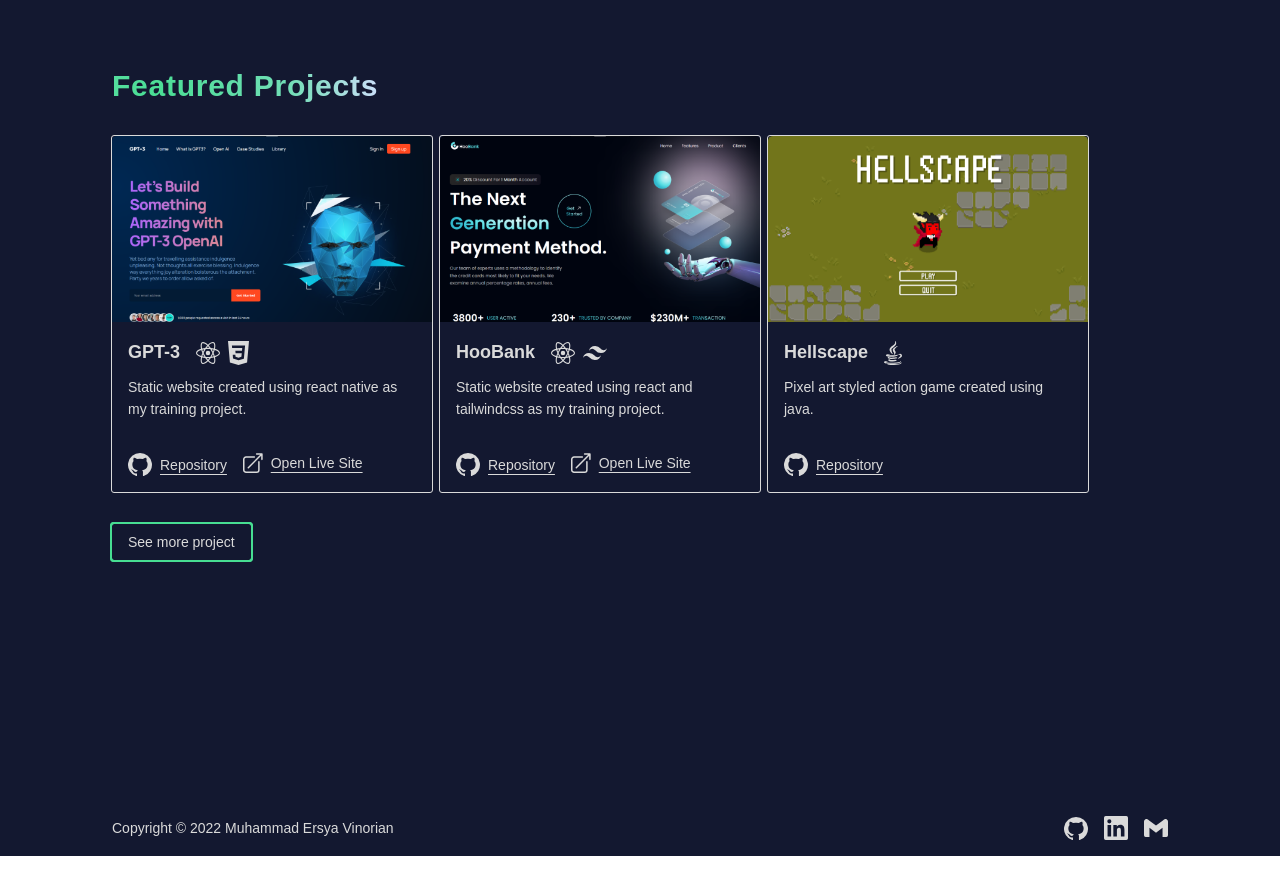
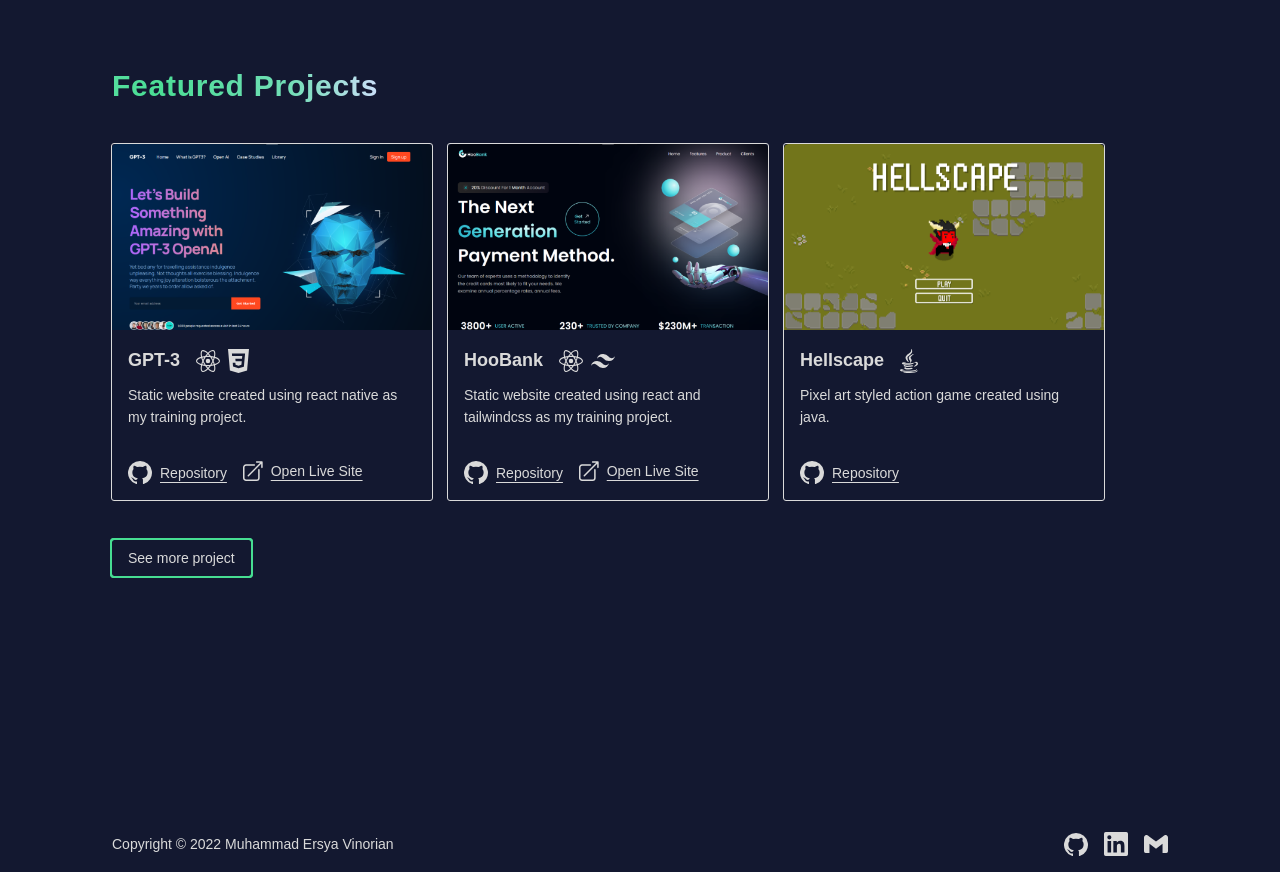
Before and after one commit to mvinorian/mvinorian.github.io, a Next.js app: page / in a window 1280 px wide. Shown: the part 860-1732 px from the top of the page. Built offline with nearby package versions, Linux system fonts and the light colour scheme.

Commit message:
style: change padding and width of project cards

```diff
--- a/src/components/ProjectCard.tsx
+++ b/src/components/ProjectCard.tsx
@@ -19,9 +19,10 @@ export default function ProjectCard({
   repository,
 }: ProjectCardProps) {
   return (
-    <div className="flex flex-col justify-between items-start min-w-fit rounded-sm outline outline-1 outline-accent">
-      <img src={image} alt="" className="w-80 object-contain" />
+    <div className="flex flex-col justify-start mr-4 my-2 max-w-xs rounded-sm outline outline-1 outline-accent">
+      <img src={image} alt="" className="w-full object-contain" />
 
+      <div className="flex flex-col justify-between items-start h-full">
         <div className="flex flex-col justify-start items-start mx-4 my-4">
           <div className="flex flex-row justify-start items-center">
             <h3 className="font-poppins font-semibold text-lg text-accent leading-relaxed mr-2">
@@ -33,7 +34,7 @@ export default function ProjectCard({
             ))}
           </div>
 
-        <p className="font-poppins text-sm text-accent leading-relaxed max-w-[18rem] mt-2">
+          <p className="flex-1 font-poppins text-sm text-accent leading-relaxed mt-2">
             {children}
           </p>
         </div>
@@ -58,5 +59,6 @@ export default function ProjectCard({
           </Link>
         </div>
       </div>
+    </div>
   );
 }
--- a/src/components/Projects.tsx
+++ b/src/components/Projects.tsx
@@ -9,25 +9,13 @@ export default function Projects() {
         Featured Projects
       </h2>
 
-      <ul className="flex flex-row justify-between items-start flex-wrap mt-8">
-        {projects.map((project, index) => (
-          <li
-            key={project.id}
-            className={`${index === 0 ? "ml-0" : "ml-2"} h-full`}
-          >
-            <ProjectCard
-              key={project.id}
-              image={project.image}
-              title={project.title}
-              techs={project.techs}
-              live={project.live}
-              repository={project.repository}
-            >
-              {project.content}
-            </ProjectCard>
-          </li>
+      <div className="flex flex-wrap justify-start items-stretch w-full mt-8">
+        {projects.map((project) => (
+          <ProjectCard key={project.id} {...project}>
+            {project.content}
+          </ProjectCard>
         ))}
-      </ul>
+      </div>
 
       <Button href="/projects" className="mt-8">
         See more project
```
Lines whose indentation alone changed are shown as unchanged.
